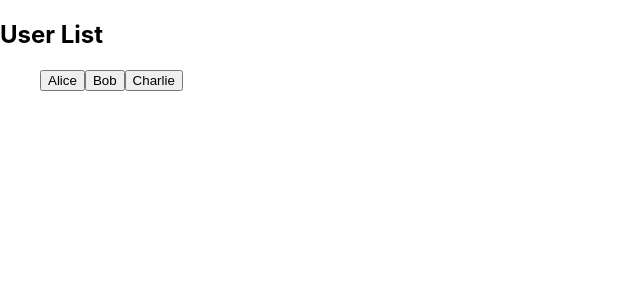
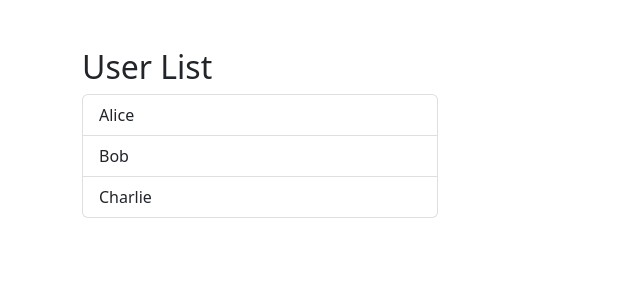
Before and after one commit to NSS-Day-Cohort-61/Context-Demo, a React (Create React App) app: page / in a window 1280 px wide. Shown: the top 300 px of the page, without its empty margins (0-640 px from the left). Built offline with nearby package versions, Linux system fonts and the light colour scheme.

Commit message:
index.js reactstrap

```diff
--- a/src/App.css
+++ /dev/null
@@ -1,38 +0,0 @@
-.App {
-  text-align: center;
-}
-
-.App-logo {
-  height: 40vmin;
-  pointer-events: none;
-}
-
-@media (prefers-reduced-motion: no-preference) {
-  .App-logo {
-    animation: App-logo-spin infinite 20s linear;
-  }
-}
-
-.App-header {
-  background-color: #282c34;
-  min-height: 100vh;
-  display: flex;
-  flex-direction: column;
-  align-items: center;
-  justify-content: center;
-  font-size: calc(10px + 2vmin);
-  color: white;
-}
-
-.App-link {
-  color: #61dafb;
-}
-
-@keyframes App-logo-spin {
-  from {
-    transform: rotate(0deg);
-  }
-  to {
-    transform: rotate(360deg);
-  }
-}
--- a/src/components/UserContainer.js
+++ b/src/components/UserContainer.js
@@ -5,7 +5,7 @@ import { Container, Row, Col } from 'reactstrap'
 
 const UserContainer = ({ users, selectedUser, onUserClick }) => {
   return (
-    <Container>
+    <Container style={{ 'margin-top': '3rem' }}>
       <Row>
         <Col md="4">
           <UserList users={users} onUserClick={onUserClick} />
--- a/src/index.css
+++ /dev/null
@@ -1,13 +0,0 @@
-body {
-  margin: 0;
-  font-family: -apple-system, BlinkMacSystemFont, 'Segoe UI', 'Roboto', 'Oxygen',
-    'Ubuntu', 'Cantarell', 'Fira Sans', 'Droid Sans', 'Helvetica Neue',
-    sans-serif;
-  -webkit-font-smoothing: antialiased;
-  -moz-osx-font-smoothing: grayscale;
-}
-
-code {
-  font-family: source-code-pro, Menlo, Monaco, Consolas, 'Courier New',
-    monospace;
-}
--- a/src/index.js
+++ b/src/index.js
@@ -1,17 +1,11 @@
-import React from 'react';
-import ReactDOM from 'react-dom/client';
-import './index.css';
-import App from './App';
-import reportWebVitals from './reportWebVitals';
+import 'bootstrap/dist/css/bootstrap.min.css'
+import React from 'react'
+import ReactDOM from 'react-dom'
+import App from './App'
 
-const root = ReactDOM.createRoot(document.getElementById('root'));
-root.render(
+ReactDOM.render(
   <React.StrictMode>
     <App />
-  </React.StrictMode>
-);
-
-// If you want to start measuring performance in your app, pass a function
-// to log results (for example: reportWebVitals(console.log))
-// or send to an analytics endpoint. Learn more: https://bit.ly/CRA-vitals
-reportWebVitals();
+  </React.StrictMode>,
+  document.getElementById('root')
+)
```
